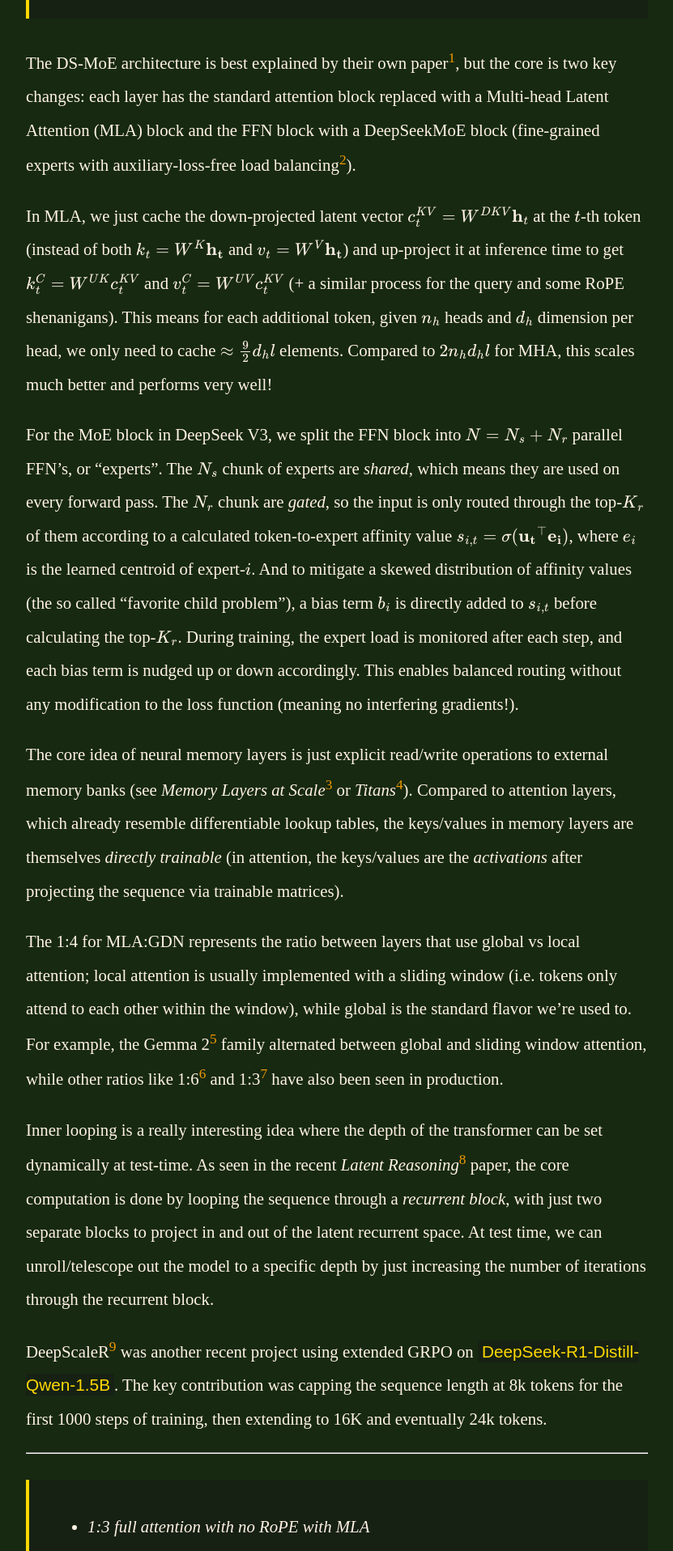
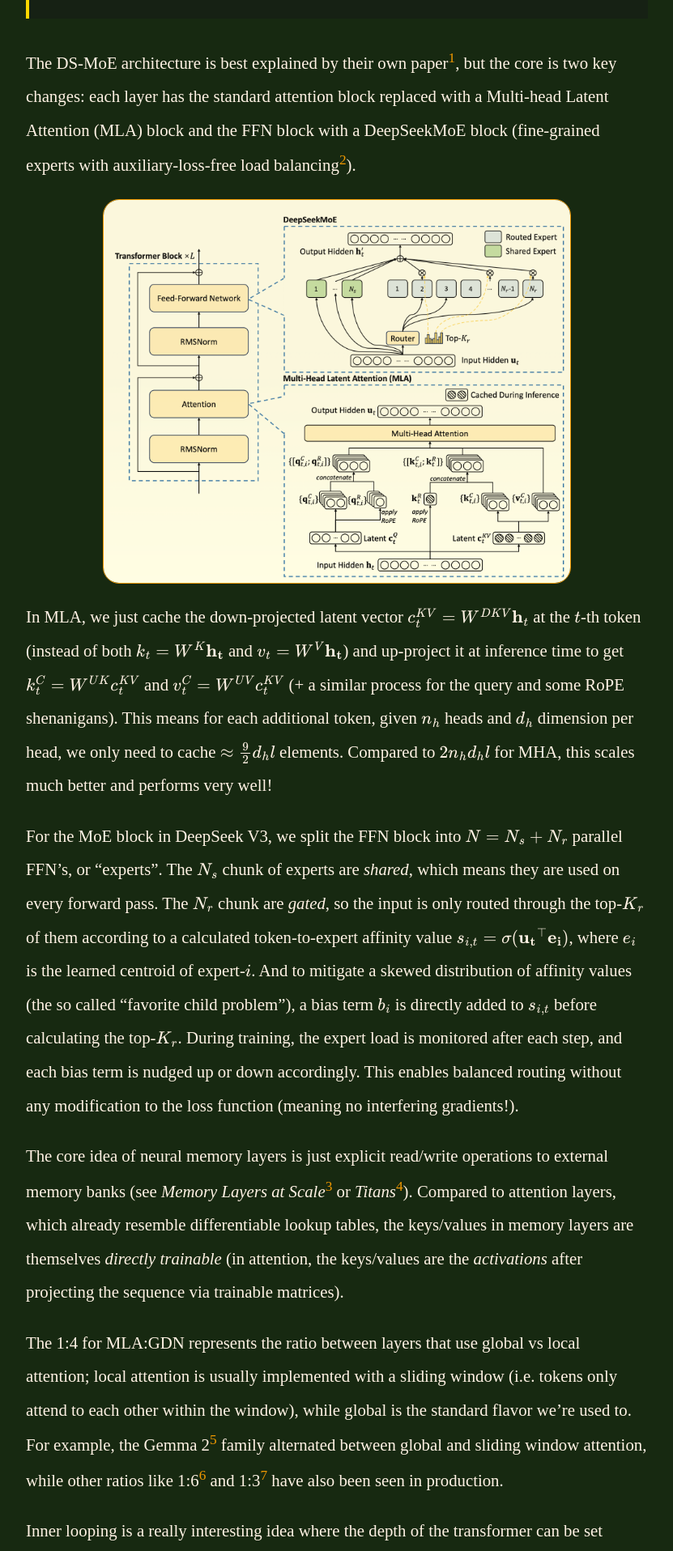
Before and after one commit to keatonelvins/keatonelvins.github.io, a Jekyll site: the page built from _posts/2025-02-23-final-model.md, in a window 1280 px wide. Shown: the part 884-2800 px from the top of the page at 81% size, without its empty margins (224-1055 px from the left). Built offline with Jekyll 4.4.1, drawn with Linux system fonts in a browser that asks for light colours; some web fonts are replaced.

Commit message:
added img link

```diff
--- a/_posts/2025-02-23-final-model.md
+++ b/_posts/2025-02-23-final-model.md
@@ -18,6 +18,8 @@
 ><author>@Teortaxes</author>
 
 The DS-MoE architecture is best explained by their own paper[^1], but the core is two key changes: each layer has the standard attention block replaced with a Multi-head Latent Attention (MLA) block and the FFN block with a DeepSeekMoE block (fine-grained experts with auxiliary-loss-free load balancing[^2]).
+
+![DS-MoE Architecture](/assets/posts/deepseekmoe.png){:class="img-responsive"}
 
 In MLA, we just cache the down-projected latent vector $$c^{𝐾𝑉}_t =𝑊^{𝐷𝐾𝑉}\mathbf{h}_t$$ at the $$t$$-th token (instead of both $$k_t = W^K\mathbf{h_t}$$ and $$v_t = W^V\mathbf{h_t}$$) and up-project it at inference time to get $$k^{C}_t =𝑊^{UK}c^{KV}_t$$ and $$v^{C}_t =𝑊^{UV}c^{KV}_t$$ (+ a similar process for the query and some RoPE shenanigans). This means for each additional token, given $$n_h$$ heads and $$d_h$$ dimension per head, we only need to cache $$\approx \frac{9}{2}d_hl$$ elements. Compared to $$2n_hd_hl$$ for MHA, this scales much better and performs very well!
 
```
